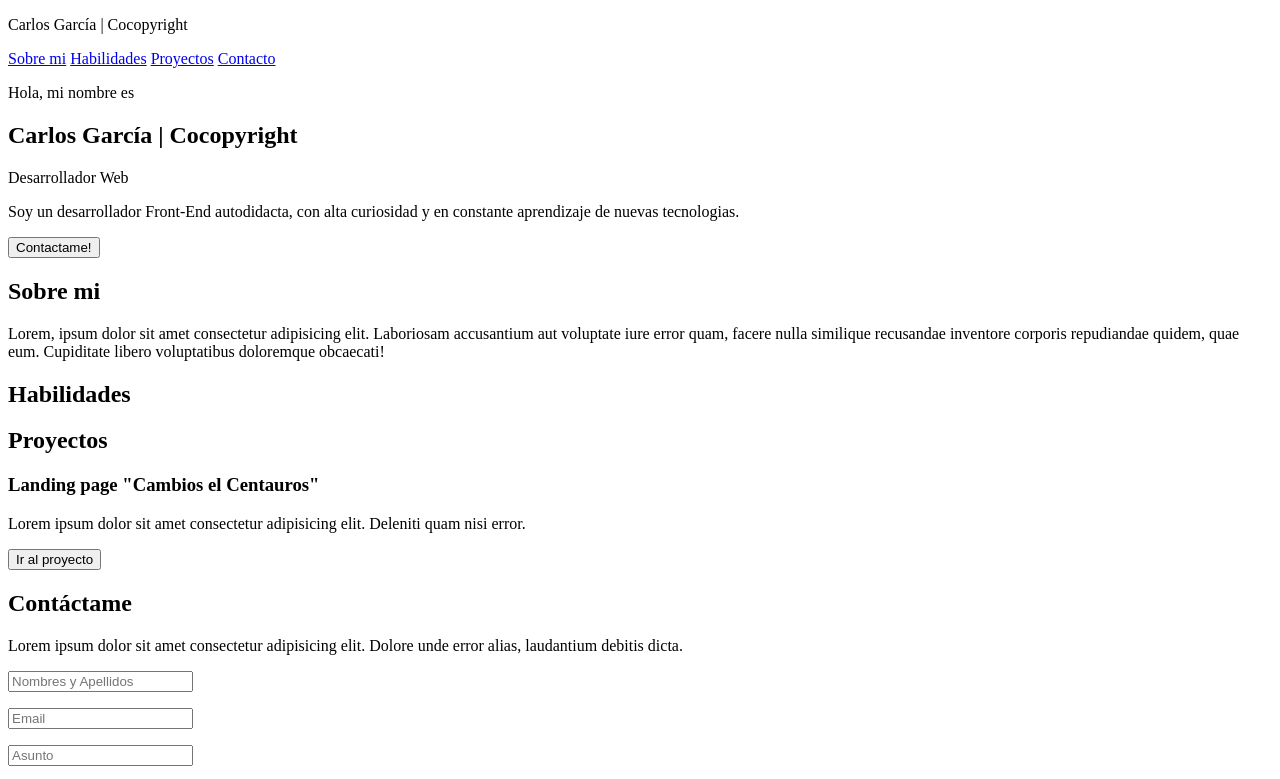
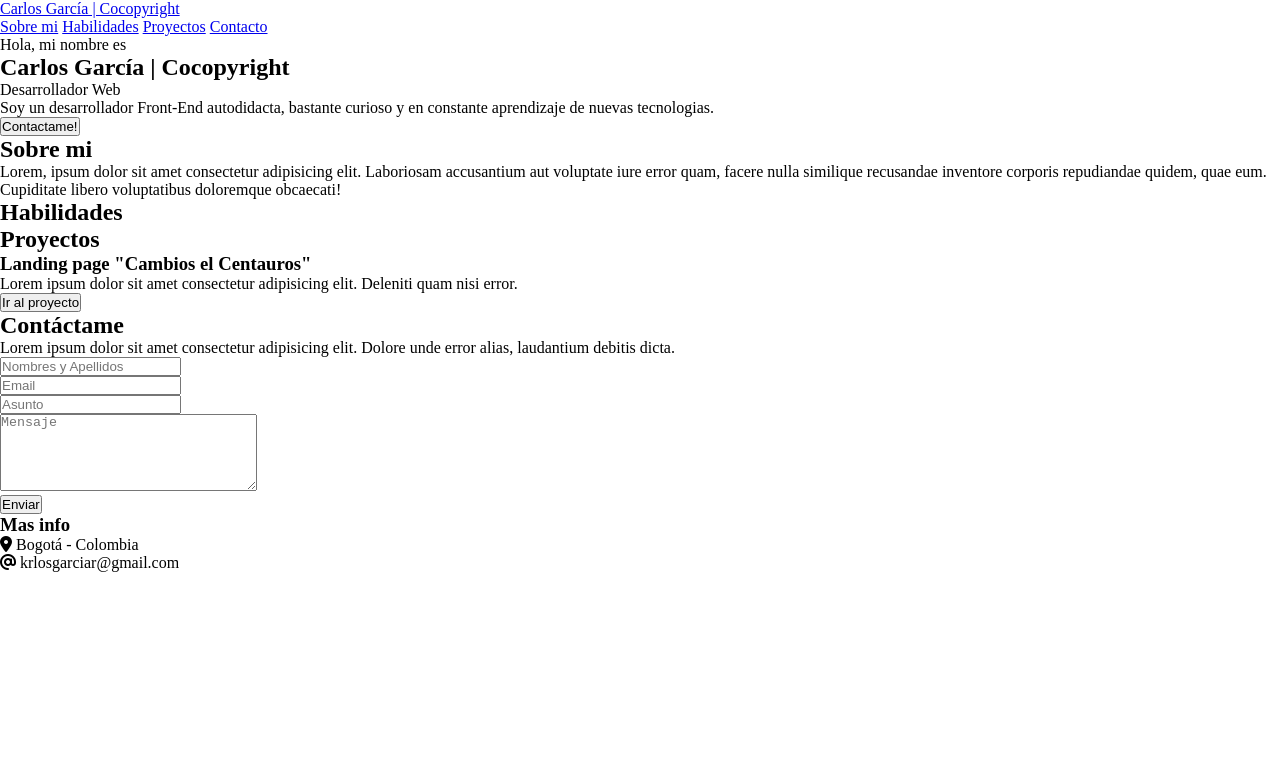
Before and after one commit to krlosgarciar/portafolio, a plain HTML site: page index.html in a window 1280 px wide. Shown: the top 779 px of the page. Drawn offline with Linux system fonts and the light colour scheme.

Commit message:
Restableciendo modelo, para implementar Flexbox

```diff
--- /dev/null
+++ b/assets/CSS/style.css
@@ -0,0 +1,9 @@
+* {
+  margin: 0;
+  padding: 0;
+  box-sizing: border-box;
+}
+
+/* ? NAV */
+
+/* ? HEADER */
--- a/index.html
+++ b/index.html
@@ -5,7 +5,6 @@
     <meta http-equiv="X-UA-Compatible" content="IE=edge">
     <meta name="viewport" content="width=device-width, initial-scale=1.0">
     <title>Cocopyright Web Developer</title>
-    <link rel="stylesheet" href="assets/css/style.css">
     <!-- FAVICON -->
     <link rel="apple-touch-icon" sizes="57x57" href="/assets/IMG/Favicon/apple-icon-57x57.png">
     <link rel="apple-touch-icon" sizes="60x60" href="/assets/IMG/Favicon/apple-icon-60x60.png">
@@ -30,11 +29,11 @@
     <!-- https://fonts.google.com/ -->
     <!-- ANIMATE.CSS -->
     <!-- https://animate.style/ -->
+    <link rel="stylesheet" href="assets/css/style.css">
 </head>
 <body>
-    <header>
-        <div class="container">
-            <p class="logo">Carlos García | Cocopyright</p>
+    <div class="container-nav">
+        <a href="index.html" class="logo">Carlos García | Cocopyright</a>
         <nav>
             <a href="#about-me">Sobre mi</a>
             <a href="#skills">Habilidades</a>
@@ -42,11 +41,12 @@
             <a href="#contact">Contacto</a>
         </nav>
     </div>
+    <header>
         <section id="hero">
             <p>Hola, mi nombre es</p>
             <h1>Carlos García | Cocopyright</h1>
             <p>Desarrollador Web</p>
-            <p>Soy un desarrollador Front-End autodidacta, con alta curiosidad y en constante aprendizaje de nuevas tecnologias.</p>
+            <p>Soy un desarrollador Front-End autodidacta, bastante  curioso y en constante aprendizaje de nuevas tecnologias.</p>
             <button>Contactame!</button>
         </section>
     </header>
```
Lines whose indentation alone changed are shown as unchanged.
